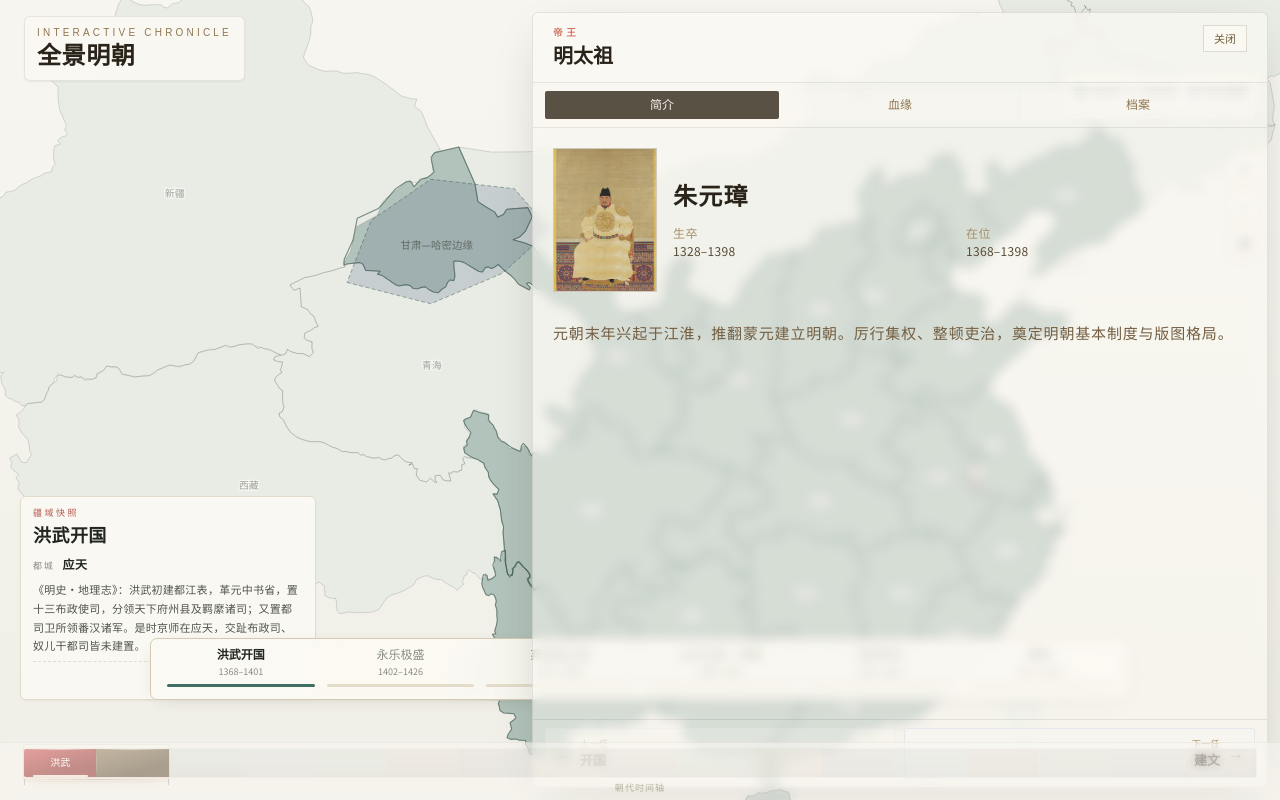
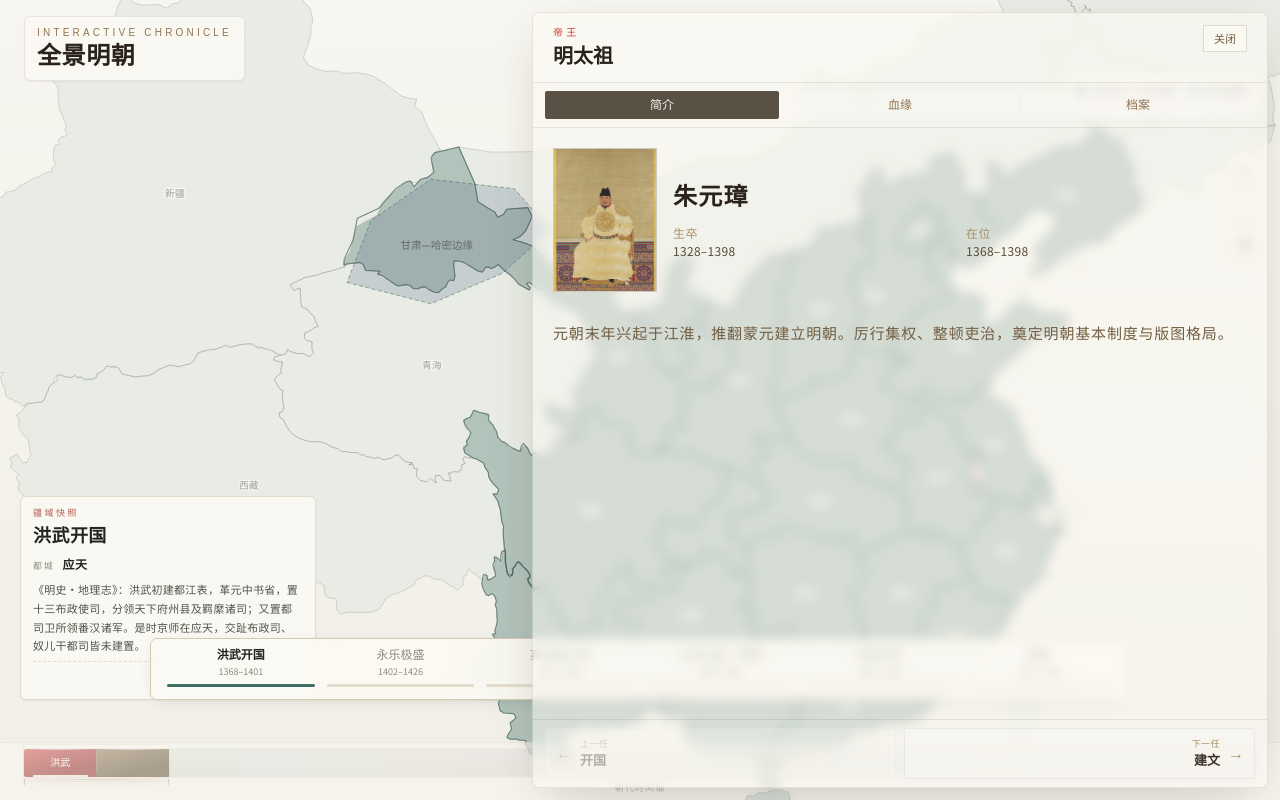
Before and after one commit to HyperDeem/MingDynasty, a Next.js app: page / in a window 1280 px wide. Both pictures are taken after a click on the button 60 px from the left and 762 px from the top of the page. Built offline with nearby package versions, Linux system fonts and the light colour scheme.

Commit message:
修改配色前

```diff
--- a/src/app/page.tsx
+++ b/src/app/page.tsx
@@ -151,7 +151,6 @@ export default function HomePage() {
       </div>
 
       <footer className="pointer-events-none absolute inset-x-0 bottom-0 z-40">
-        <div className="pointer-events-auto">
         <Timeline
           activeEventId={highlightEventId}
           activeEmperorId={emperorId}
@@ -163,7 +162,6 @@ export default function HomePage() {
           onSelectEmperor={handleSelectEmperor}
           onSelectEra={handleSelectEra}
         />
-        </div>
       </footer>
     </div>
   );
--- a/src/components/Timeline.tsx
+++ b/src/components/Timeline.tsx
@@ -475,7 +475,7 @@ export function Timeline({
       className={`relative overflow-hidden border-t border-ink-800/10 bg-[rgba(251,249,243,0.94)] backdrop-blur-sm outline-none focus-visible:ring-2 focus-visible:ring-inset focus-visible:ring-cinnabar/35 ${
         interactionLocked
           ? "pointer-events-none cursor-default opacity-55"
-          : "cursor-pointer"
+          : "pointer-events-auto cursor-pointer"
       }`}
       onMouseEnter={() => {
         if (!interactionLocked) handleEnter();
--- a/src/components/overlays/OverlayPanel.tsx
+++ b/src/components/overlays/OverlayPanel.tsx
@@ -138,7 +138,7 @@ export function OverlayPanel({
           animate={{ opacity: 1, x: 0 }}
           exit={{ opacity: 0, x: fromX * 0.55 }}
           transition={{ duration: 0.34, ease: [0.22, 1, 0.36, 1] }}
-          className={`pointer-events-auto absolute bottom-3 top-3 z-30 flex flex-col overflow-hidden rounded-md border border-ink-800/10 ${sizeClass} ${
+          className={`pointer-events-auto absolute bottom-3 top-3 z-50 flex flex-col overflow-hidden rounded-md border border-ink-800/10 ${sizeClass} ${
             side === "right" ? "right-3" : "left-3"
           } ${className}`}
         >
```
Lines whose indentation alone changed are shown as unchanged.
